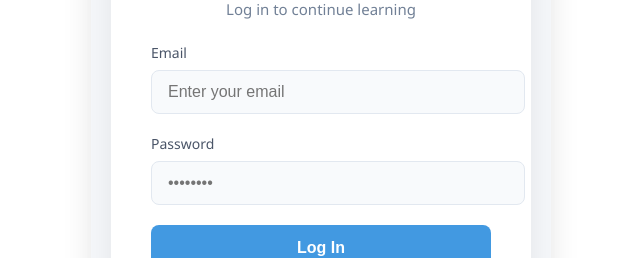
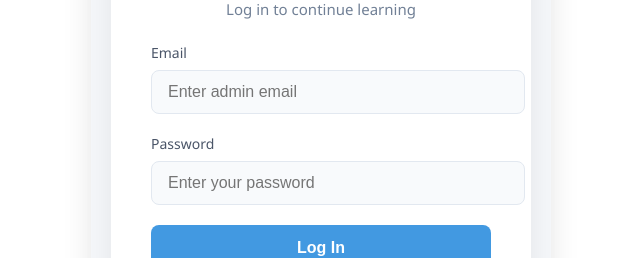
Before and after one commit to jesvinpd/Education_platform, a React (Create React App) app in the folder client/: page /login in a window 1280 px wide. Shown: the part 369-627 px from the top of the page, without its empty margins (319-959 px from the left). Built offline with nearby package versions, Linux system fonts and the light colour scheme; no server answers.

Commit message:
login based on role

```diff
--- a/client/src/AdminLogin.js
+++ b/client/src/AdminLogin.js
@@ -25,7 +25,7 @@ function AdminLogin() {
     setLoading(true);
 
     try {
-      const response = await axios.post(
+      const res = await axios.post(
         "http://localhost:5000/api/auth/login",
         {
           email: formData.email,
@@ -38,21 +38,26 @@ function AdminLogin() {
         }
       );
 
-     if (response.data.token) {
-        localStorage.setItem("token", response.data.token);
+      if (res.data.token) {
+      localStorage.setItem("token", res.data.token);
+      localStorage.setItem("role", res.data.role);
+
+      // ✅ Role-based navigation
+      if (res.data.role === "admin") {
         navigate("/dashboard");
       } else {
-        setError(response.data.message || "Login failed");
+        console.error("Login error: Unauthorized role");
       }
-    } catch (err) {
-      setError(
-        err.response?.data?.message ||
-        "Login failed. Please try again."
-      );
-    } finally {
-      setLoading(false);
+    } else {
+      setError("Login failed: No token received.");
     }
-  };
+  } catch (err) {
+    console.error("Login error:", err);
+    setError("Invalid email or password");
+  } finally {
+    setLoading(false);
+  }
+};
 
   return (
     <div className="admin-auth-container">
--- a/client/src/Login.js
+++ b/client/src/Login.js
@@ -1,27 +1,62 @@
 import React, { useState } from "react";
 import { useNavigate, Link } from "react-router-dom";
 import "./Auth.css"; // Shared CSS for both Login & Signup
+import axios from "axios";
 
-const Login = () => {
-  const [email, setEmail] = useState("");
-  const [password, setPassword] = useState("");
+
+function Login() {
+  const [formData, setFormData] = useState({
+    email: "",
+    password: ""
+  });
   const [error, setError] = useState("");
   const [loading, setLoading] = useState(false);
   const navigate = useNavigate();
 
-  const handleSubmit = async (e) => {
+  const handleChange = (e) => {
+    setFormData({
+      ...formData,
+      [e.target.name]: e.target.value
+    });
+  };
+
+  const handleLogin = async (e) => {
     e.preventDefault();
+    setError("");
     setLoading(true);
+
     try {
-      // Add your login logic here
-      console.log("Logging in...", { email, password });
-      navigate("/dashboard"); // Redirect after login
+      const res = await axios.post(
+        "http://localhost:5000/api/auth/login",
+        {
+          email: formData.email,
+          password: formData.password
+        },
+        {
+          headers: {
+            "Content-Type": "application/json"
+          }
+        }
+      );
+if (res.data.token) {
+      localStorage.setItem("token", res.data.token);
+      localStorage.setItem("role", res.data.role);
+
+      // ✅ Role-based navigation
+      if (res.data.role === "student") {
+        navigate("/dashboard");
+      } else {
+        console.error("Login error: Unauthorized role");
+      }
+    }
   } catch (err) {
+    console.error("Login error:", err);
     setError("Invalid email or password");
   } finally {
     setLoading(false);
   }
 };
+
 
   return (
     <div className="auth-container">
@@ -31,15 +66,17 @@ const Login = () => {
 
         {error && <div className="error-message">{error}</div>}
 
-        <form onSubmit={handleSubmit}>
+        <form onSubmit={handleLogin}>
            <div className="input-group">
             <label>Email</label>
             <input
               type="email"
-              value={email}
-              onChange={(e) => setEmail(e.target.value)}
-              placeholder="Enter your email"
+              name="email"
+              value={formData.email}
+              onChange={handleChange}
               required
+              placeholder="Enter admin email"
+              autoComplete="email"
             />
           </div>
 
@@ -47,13 +84,14 @@ const Login = () => {
             <label>Password</label>
             <input
               type="password"
-              value={password}
-              onChange={(e) => setPassword(e.target.value)}
-              placeholder="••••••••"
+              name="password"
+              value={formData.password}
+              onChange={handleChange}
               required
+              placeholder="Enter your password"
+              autoComplete="current-password"
             />
             </div>
-
           <button type="submit" disabled={loading}>
             {loading ? "Logging in..." : "Log In"}
           </button>
```
Also changed, not shown: 1 other file (tests, documents, lock files or other folders). Lines whose indentation alone changed are shown as unchanged.
